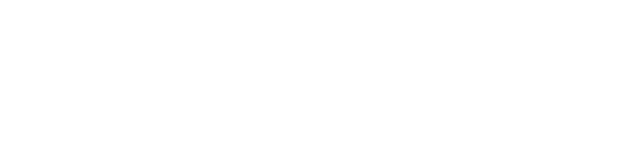
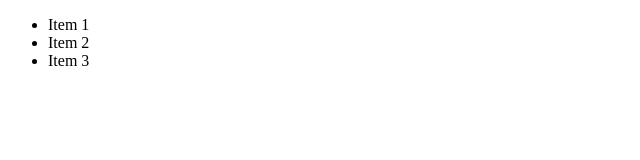
Before and after one commit to AnthonyDavis420/AnthonyDavis420.github.io, a plain HTML site: page index.html in a window 1280 px wide. Shown: the whole page, without its empty margins (0-640 px from the left). Drawn offline with Linux system fonts and the light colour scheme.

Commit message:
Update index.html

```diff
--- a/index.html
+++ b/index.html
@@ -1,5 +1,12 @@
 <!DOCTYPE html>
 <html>
+<body>
+
+  <ul>
+    <li>Item 1</li>
+    <li>Item 2</li>
+    <li>Item 3</li>
+  </ul>
 
 </body>
 </html>
```
